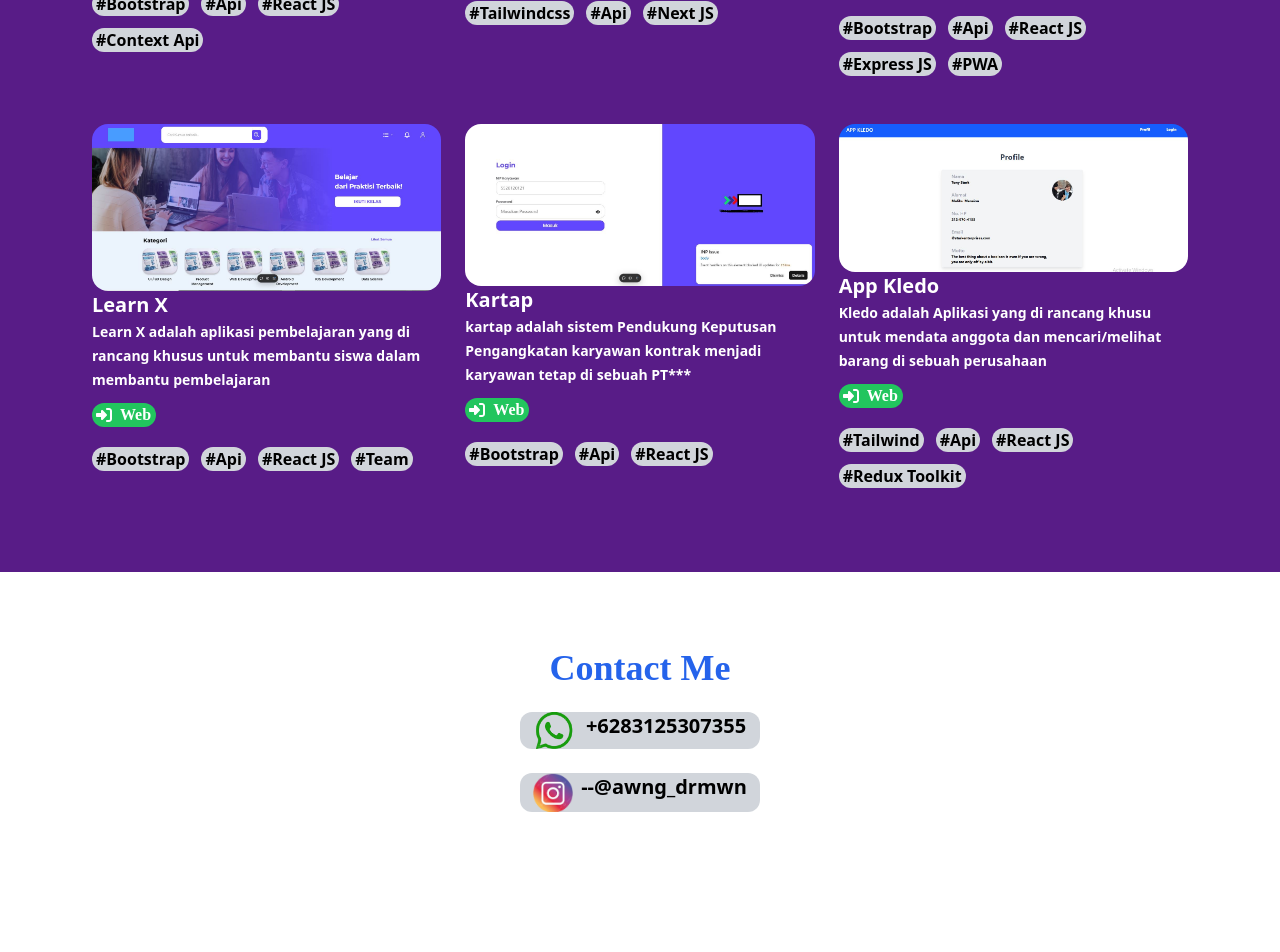
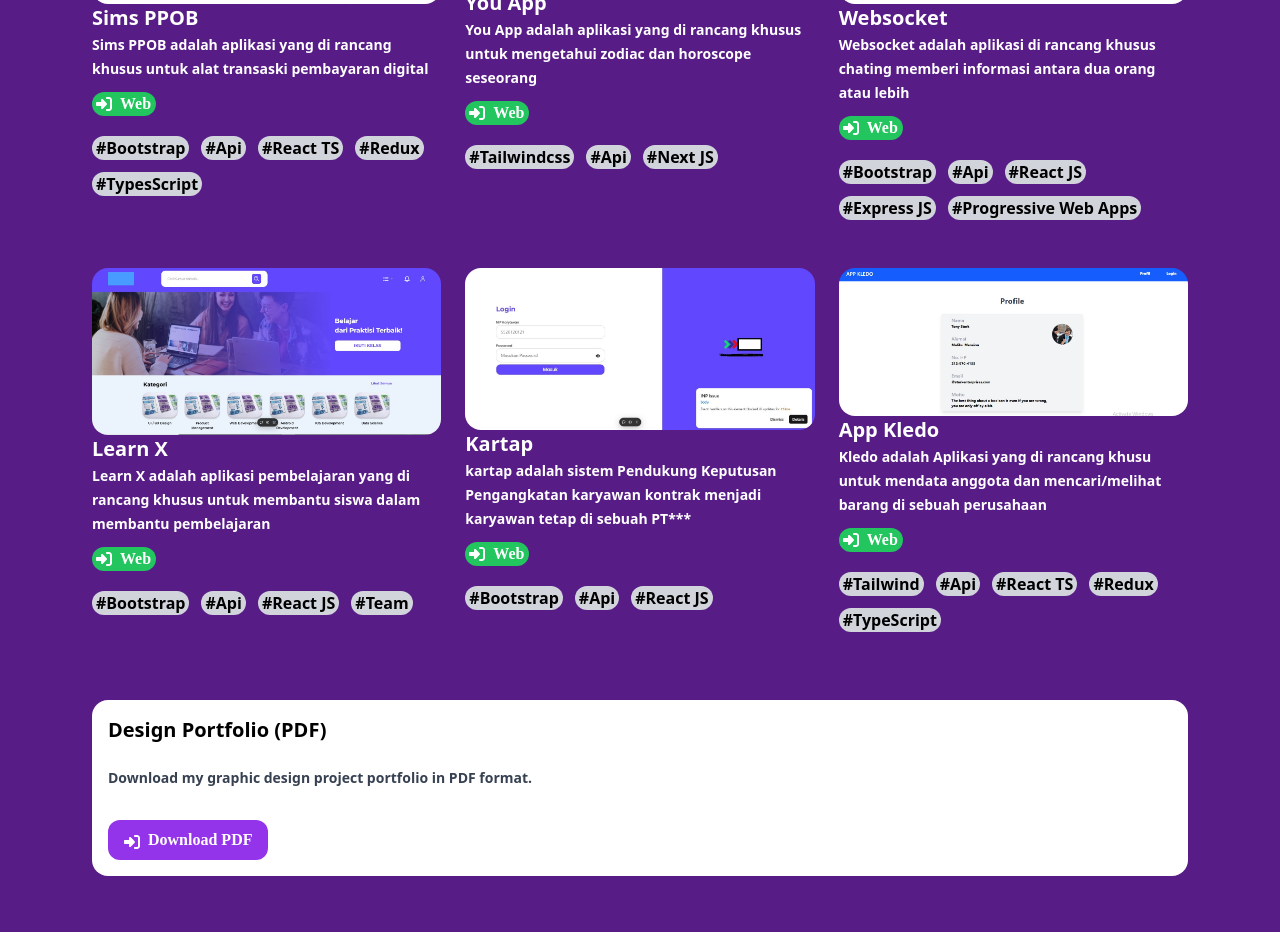
Before and after one commit to AwangDarmawan/Portofolio, a React (Vite) app: page / in a window 1280 px wide. Shown: the part 1760-2712 px from the top of the page. Before the commit the page ends 2672 px from the top, so only its background shows below. Built offline with nearby package versions, Linux system fonts and the light colour scheme.

Commit message:
push pdf

```diff
--- a/src/components/About.jsx
+++ b/src/components/About.jsx
@@ -19,7 +19,9 @@ function About() {
                     <span className='font-bold  text-lg'> I'm Awang Darmawan</span></span>
                     <h1 className='font-black text-4xl mt-2 mb-8 text-white '>Frontend Web Developer</h1>
                     <span className=' text-white font-semibold text-sm font-sans'>
-                   I am Awang Darmawan, a graduate of Informatics Engineering with a GPA of 3.64. I have an interest and competence in the field of technology, especially in software development and basic understanding of hardware. I have participated in the Kampus Merdeka program for 5 months, an internship program and Independent Study as a Frontend Developer Programmer at Binar Academy. In addition, I have also worked on several freelance projects, where I developed web applications with a focus on user interface (UI) design, REST API integration, and efficient and structured code management.</span>
+                   I am Awang Darmawan, a graduate of Informatics Engineering with a GPA of 3.64, passionate about technology especially software development and have a deep understanding of hardware fundamentals. I have completed the 5-month Kampus Merdeka program as a Frontend Developer Programmer at Binar Academy, where I gained hands-on experience in building responsive and well-structured web applications both as a team and individually, integrating RESTful APIs, and managing clean and efficient code.<br/>
+                   In addition, I have also worked on several freelance projects focused on web development and graphic design, involving UI planning and technical implementation. I am proficient in technologies such as HTML, CSS, JavaScript, React.js,Next Js,Typsecript,and design tools such as Adobe Photoshop and Canva. <br />
+                   With strong technical skills, creativity in UI/UX design, and a high desire to learn, I am ready to contribute to any team in building impactful and innovative digital solutions.</span>
                    <a
                       href="https://wa.me/6283125307355"
                       target="_blank"
--- a/src/components/Contak.jsx
+++ b/src/components/Contak.jsx
@@ -1,14 +1,16 @@
 
 import Wa from "../assets/img/png/Wa.png"
 import Ig from "../assets/img/png/IG.png"
-
+import github from "../assets/img/png/github.png"
 function Contak() {
   return (
     <>
-      {/* <section id='Skills' className='py-9 px-10 my-10 '> */}
+
       <div className='container'>
         <h1 className=' text-center text-4xl  text-blue-600 font-black'>Contact Me</h1>
-
+        <div className=' flex justify-center my-6'>
+            <a  className=' flex gap-3 bg-gray-300 font-bold rounded-xl  text-xl justify-center w-60 '> <img src={github} alt="" className='w-10' /> see contact me</a>
+        </div>
         <div className=' flex justify-center my-6'>
             <a href="https://wa.me/6283125307355" className=' flex gap-3 bg-gray-300 font-bold rounded-xl  w-60 text-xl justify-center '> <img src={Wa} alt="" className='w-10 ' />+6283125307355</a>
         </div>
@@ -16,9 +18,8 @@ function Contak() {
             <a href="https://instagram.com/awng_drmwn" className='flex gap-2 bg-gray-300 font-bold rounded-xl w-60 text-xl justify-center '> <img src={Ig} alt="" className='w-10' /> --@awng_drmwn  </a>
         </div>
 
-            {/* ddbhdb */}
         </div>
-       {/* </section> */}
+
     </>
   )
 }
--- a/src/components/Projek.jsx
+++ b/src/components/Projek.jsx
@@ -31,8 +31,10 @@ function Projek() {
                         <div className="flex flex-wrap  gap-3  my-2">
                         <span className="bg-gray-300 rounded-xl font-semibold px-1">#Bootstrap</span>
                         <span className="bg-gray-300 rounded-xl font-semibold px-1">#Api</span>
-                        <span className="bg-gray-300 rounded-xl font-semibold px-1">#React JS</span>
-                        <span className="bg-gray-300 rounded-xl font-semibold px-1">#Context Api</span>
+                        <span className="bg-gray-300 rounded-xl font-semibold px-1">#React TS</span>
+                        <span className="bg-gray-300 rounded-xl font-semibold px-1">#Redux</span>
+                         <span className="bg-gray-300 rounded-xl font-semibold px-1">#TypesScript</span>
+
                         </div>
                     </div>
                 <div className='col-span-12 lg:col-span-4 md:col-span-4 py-5 px-3'>
@@ -70,7 +72,7 @@ function Projek() {
                         <span className="bg-gray-300 rounded-xl font-semibold px-1">#Api</span>
                         <span className="bg-gray-300 rounded-xl font-semibold px-1">#React JS</span>
                         <span className="bg-gray-300 rounded-xl font-semibold px-1">#Express JS</span>
-                        <span className="bg-gray-300 rounded-xl font-semibold px-1">#PWA</span>
+                        <span className="bg-gray-300 rounded-xl font-semibold px-1">#Progressive Web Apps</span>
                         </div>
                     </div>
 
@@ -127,15 +129,32 @@ function Projek() {
                         <div className="flex flex-wrap  gap-3  my-2">
                         <span className="bg-gray-300 rounded-xl font-semibold px-1">#Tailwind</span>
                         <span className="bg-gray-300 rounded-xl font-semibold px-1">#Api</span>
-                        <span className="bg-gray-300 rounded-xl font-semibold px-1">#React JS</span>
-                        <span className="bg-gray-300 rounded-xl font-semibold px-1">#Redux Toolkit</span>
+                        <span className="bg-gray-300 rounded-xl font-semibold px-1">#React TS</span>
+                        <span className="bg-gray-300 rounded-xl font-semibold px-1">#Redux</span>
+                           <span className="bg-gray-300 rounded-xl font-semibold px-1">#TypeScript</span>
                         </div>
                     </div>
-
                 </div>
 
 
-                </div>
+                 <div className='col-span-12 lg:col-span-4 md:col-span-4 py-5 px-3'>
+                   <div className="bg-white rounded-2xl p-4 h-44 flex flex-col justify-between">
+                 <h3 className='text-xl text-black font-black'>Design Portfolio (PDF)</h3>
+                 <span className='text-gray-700 font-semibold text-sm font-sans'>
+                Download my graphic design project portfolio in PDF format.
+               </span>
+             <a
+             href="https://drive.google.com/file/d/1Ecs8QFhEnjSMo7VT1vk8N2SaZxsV3dQe/view?usp=drivesdk"
+             download
+             className='flex items-center gap-2 font-poppins font-bold bg-purple-600 w-fit px-4 py-2 rounded-xl text-white mt-2'
+            >
+           <FontAwesomeIcon icon={faSignInAlt} className='pt-1' />
+            Download PDF
+            </a>
+           </div>
+        </div>
+
+    </div>
 
         {/* </section> */}
     </>
```
